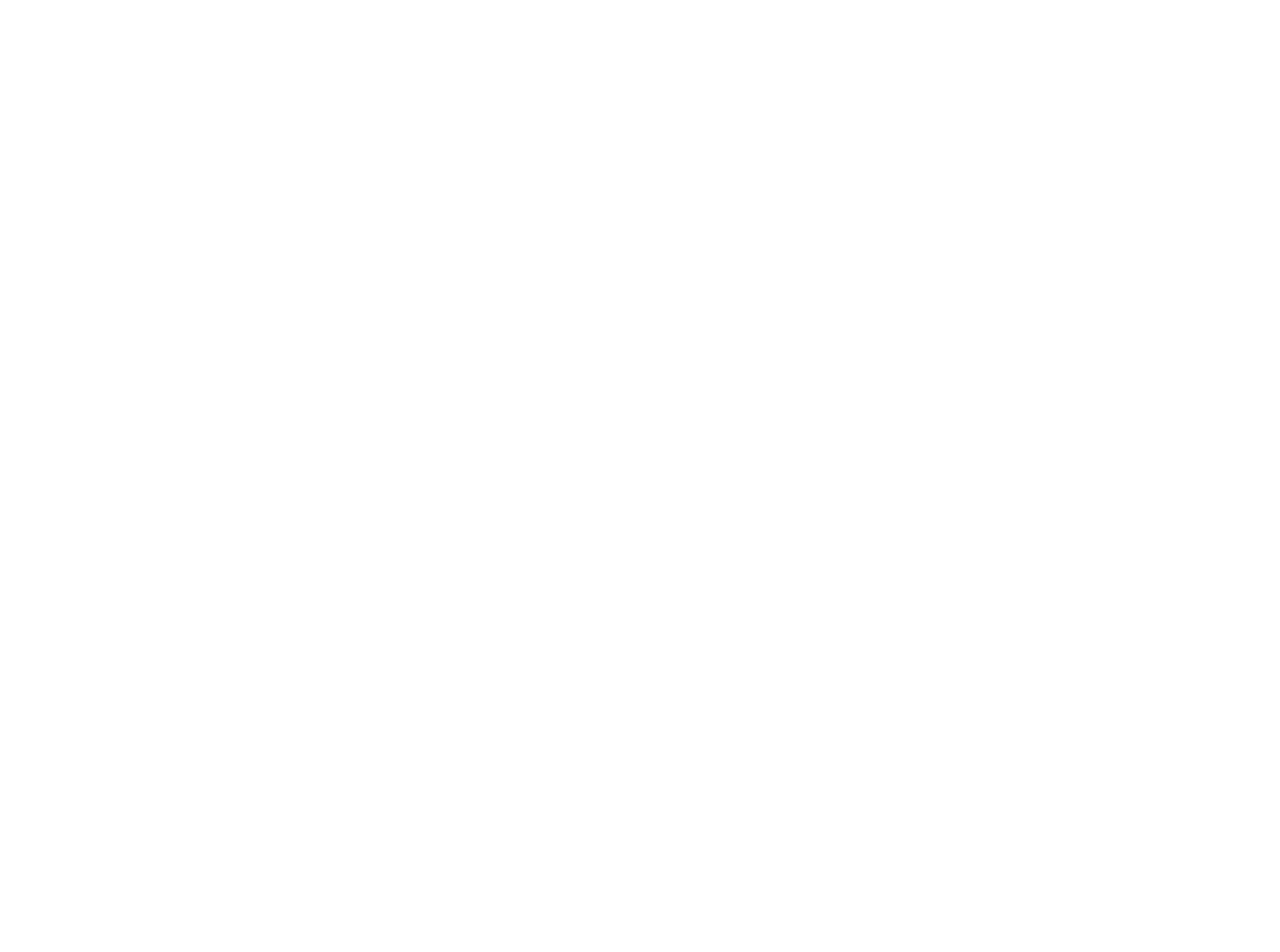
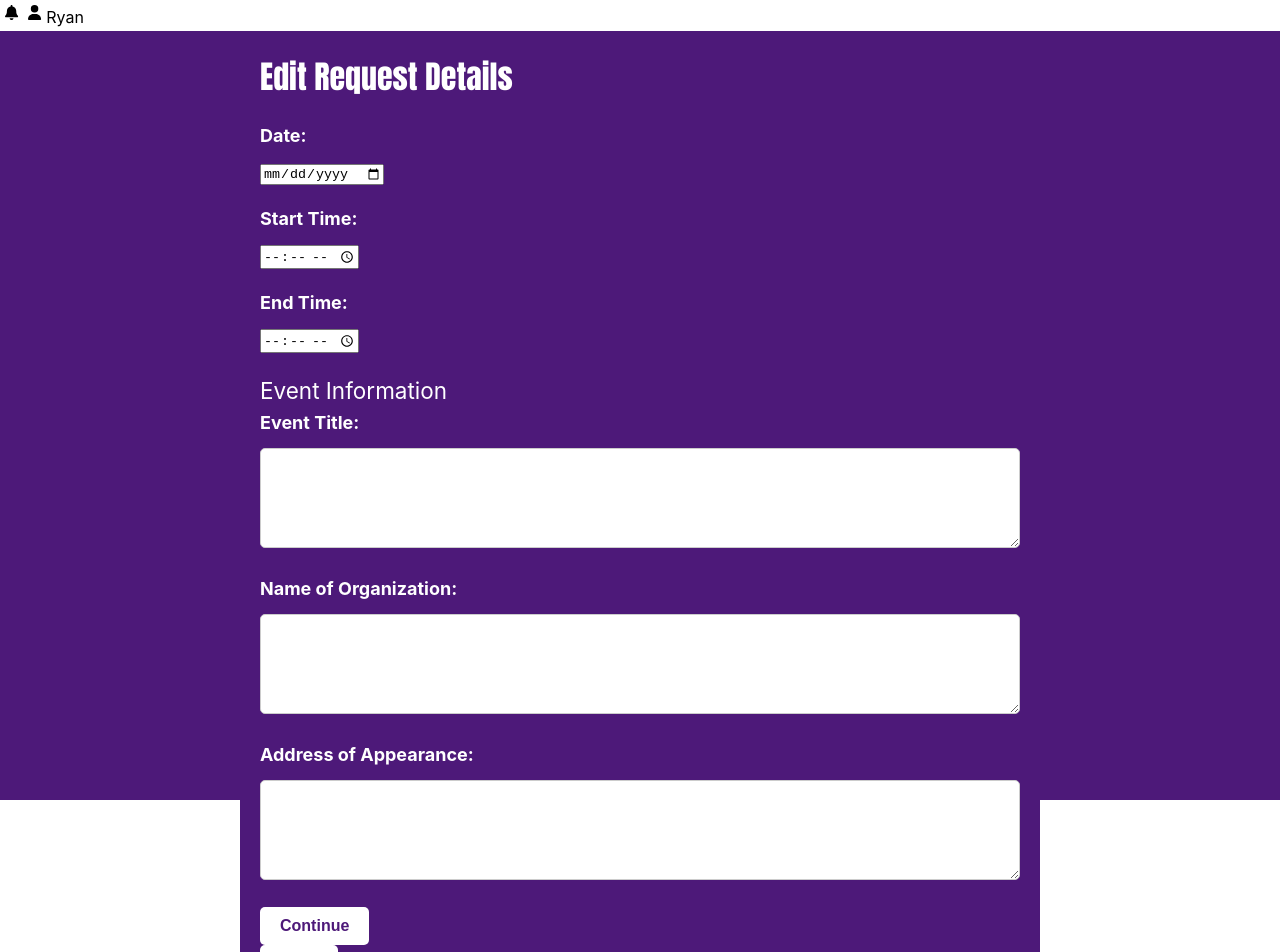
Before and after one commit to panderson-tcu/SuperFrog_Scheduler_FrontEnd, a Vue app in the folder superfrog-scheduler-frontend/: page /edit-request-details in a window 1280 px wide. Before the commit this address had no page. Shown: the top 952 px of the page. Before the commit the page ends 800 px from the top, so only its background shows below. Built offline with nearby package versions, Linux system fonts and the light colour scheme.

Commit message:
add edit request details

```diff
--- a/superfrog-scheduler-frontend/src/router/routes.js
+++ b/superfrog-scheduler-frontend/src/router/routes.js
@@ -131,7 +131,15 @@
                     requiresAuth: false,
                 },
                 component: () => import('../views/DeactivateStudentView.vue')
-            }
+            },
+            {
+                path: '/edit-request-details',
+                name: 'edit-request-details',
+                meta: {
+                    requiresAuth: false,
+                },
+                component: () => import('../views/EditRequestDetails.vue')
+            },
         ]
     },
 ];
--- /dev/null
+++ b/superfrog-scheduler-frontend/src/views/EditRequestDetails.vue
@@ -0,0 +1,157 @@
+<script setup>
+import AdminHeader from '../components/AdminHeader.vue';
+</script>
+<template>
+  <div id="wrapper">
+    <AdminHeader></AdminHeader>
+      <div class="form-container">
+        <h1 class="form-header">Edit Request Details</h1>
+        <form>
+          <div class="form-group">
+            <label for="date">Date:</label>
+            <input type="date" id="date" v-model="date">
+          </div>
+
+          <div class="form-group">
+            <label for="start-time">Start Time:</label>
+            <input type="time" id="start-time" v-model="startTime">
+          </div>
+
+          <div class="form-group">
+            <label for="end-time">End Time:</label>
+            <input type="time" id="end-time" v-model="endTime">
+          </div>
+
+          <h2>Event Information</h2>
+
+          <div class="form-group">
+            <label for="title">Event Title:</label>
+            <textarea id="event-title" v-model="title"></textarea>
+          </div>
+
+          <div class="form-group">
+            <label for="org-name">Name of Organization:</label>
+            <textarea id="org-name" v-model="orgName"></textarea>
+          </div>
+
+          <div class="form-group">
+            <label for="address">Address of Appearance:</label>
+            <textarea id="address" v-model="address"></textarea>
+          </div>
+
+          <div class="button-group">
+            <router-link to="/policy-agreement">
+              <button type="submit" class="btn">Continue</button>
+            </router-link>
+          </div>
+
+          <div class="form-group">
+            <router-link to="/select-date-time">
+              <button type="button" class="btn">Back</button>
+            </router-link>
+          </div>
+          </form>
+      </div>
+     </div>
+  </template>
+
+  <script>
+  export default {
+    data() {
+        return {
+            date: "",
+            startTime: "",
+            endTime: "",
+            firstName: "",
+            lastName: "",
+            phone: "",
+            email: "",
+            title: "",
+            orgName: "",
+            address: ""
+        };
+    },
+    components: { AdminHeader }
+}
+  </script>
+
+
+  <style>
+  #wrapper {
+      /* position: relative; */
+      justify-content: center;
+      align-items: center;
+      background-color: #4D1979;
+      color: white;
+  }
+  .form-container {
+    max-width: 800px;
+    min-height: 100%;
+    margin: 0 auto;
+    padding: 20px;
+    background-color: #4D1979;
+    color: #fff;
+  }
+
+  .form-header {
+    font-size: 32px;
+    font-weight: 700;
+    margin-bottom: 20px;
+  }
+
+  .form-group {
+    margin-bottom: 20px;
+  }
+
+  .button-group {
+    display: flex;
+    justify-content: space-between;
+  }
+
+  label {
+    display: block;
+    font-size: 18px;
+    font-weight: 700;
+    margin-bottom: 10px;
+  }
+
+  input[type="text"],
+  input[type="email"],
+  select,
+  textarea {
+    width: 100%;
+    padding: 10px;
+    border: 1px solid #ccc;
+    border-radius: 5px;
+    font-size: 16px;
+    color: #444;
+    background-color: #fff;
+  }
+
+  textarea {
+    height: 100px;
+  }
+
+  select {
+    appearance: none;
+    -webkit-appearance: none;
+    -moz-appearance: none;
+  }
+
+  .btn {
+    display: inline-block;
+    padding: 10px 20px;
+    background-color: #fff;
+    color: #4D1979;
+    border: none;
+    border-radius: 5px;
+    font-size: 16px;
+    font-weight: 700;
+    cursor: pointer;
+  }
+
+  .btn:hover {
+    background-color: #ccc;
+    color: #fff;
+  }
+</style>
```
